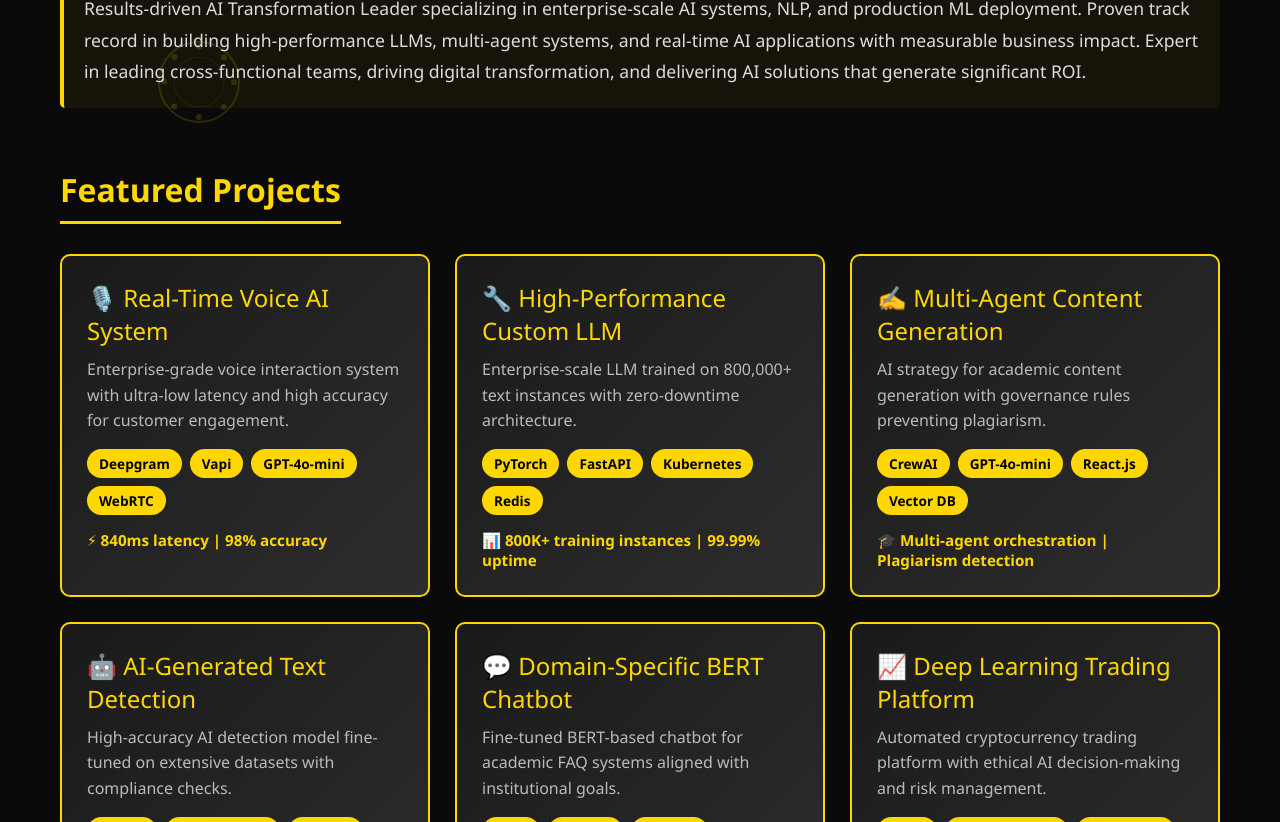
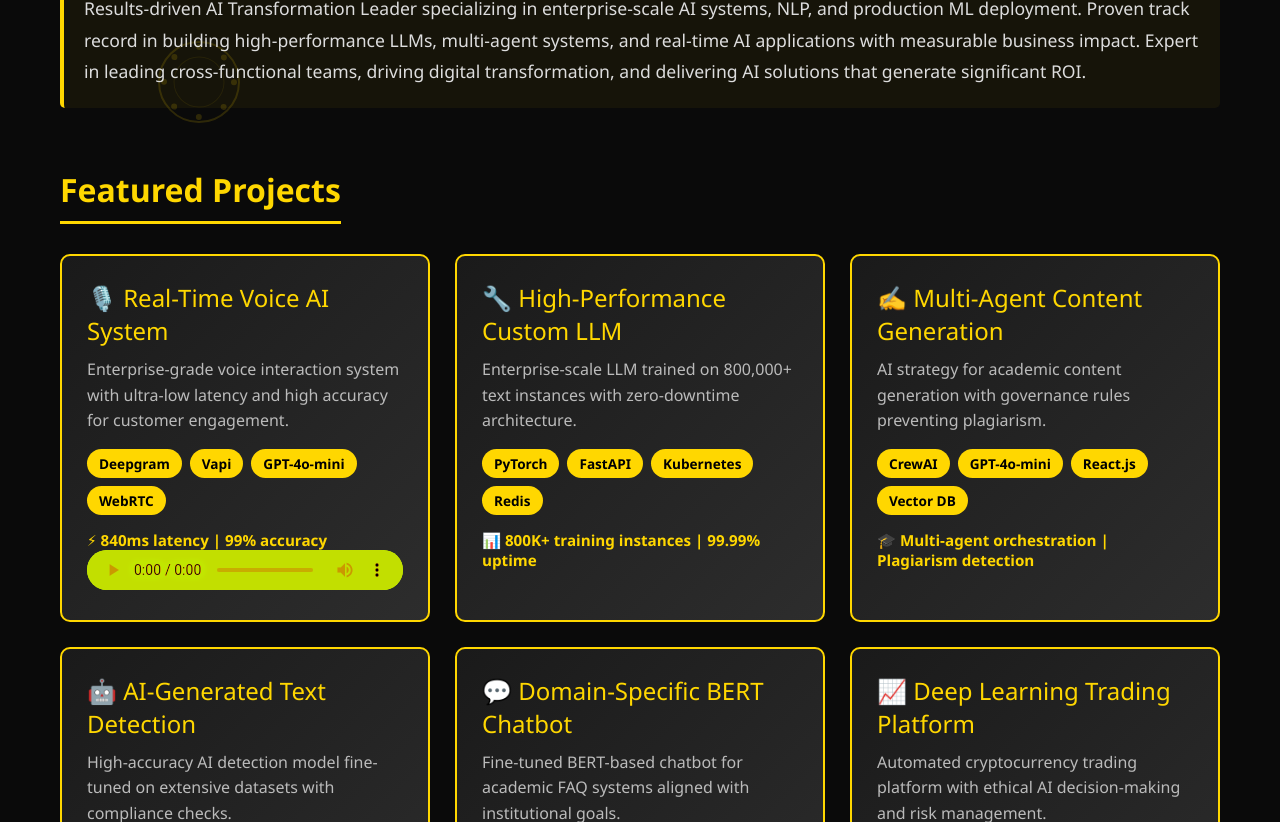
Before and after one commit to sibghat-ullah/Dr_Sybghat, a plain HTML site: page index.html in a window 1280 px wide. Shown: the part 612-1434 px from the top of the page. Drawn offline with Linux system fonts and the light colour scheme.

Commit message:
personal portfolio version 2

```diff
--- a/index.html
+++ b/index.html
@@ -450,6 +450,21 @@
                 font-size: 0.9em;
             }
         }
+        audio {
+  width: 100%;
+  height: 40px;
+  filter: sepia(100%) saturate(500%) hue-rotate(10deg) brightness(0.9);
+}
+
+audio::-webkit-media-controls-panel {
+  background-color: #ffd700;
+}
+
+audio::-webkit-media-controls-play-button,
+audio::-webkit-media-controls-current-time-display,
+audio::-webkit-media-controls-time-remaining-display {
+  color: #000;
+}
     </style>
 </head>
 <body>
@@ -507,7 +522,11 @@
                         <span class="tech-tag">GPT-4o-mini</span>
                         <span class="tech-tag">WebRTC</span>
                     </div>
-                    <div class="project-metrics">⚡ 840ms latency | 98% accuracy</div>
+                    <div class="project-metrics">⚡ 840ms latency | 99% accuracy</div>
+                    <audio controls>
+                    <source src="audio/sample.wav" type="audio/mpeg">
+                    Your browser does not support the audio element.
+                    </audio>
                 </div>
 
                 <div class="project-card">
```
Also changed, not shown: 1 other file.
